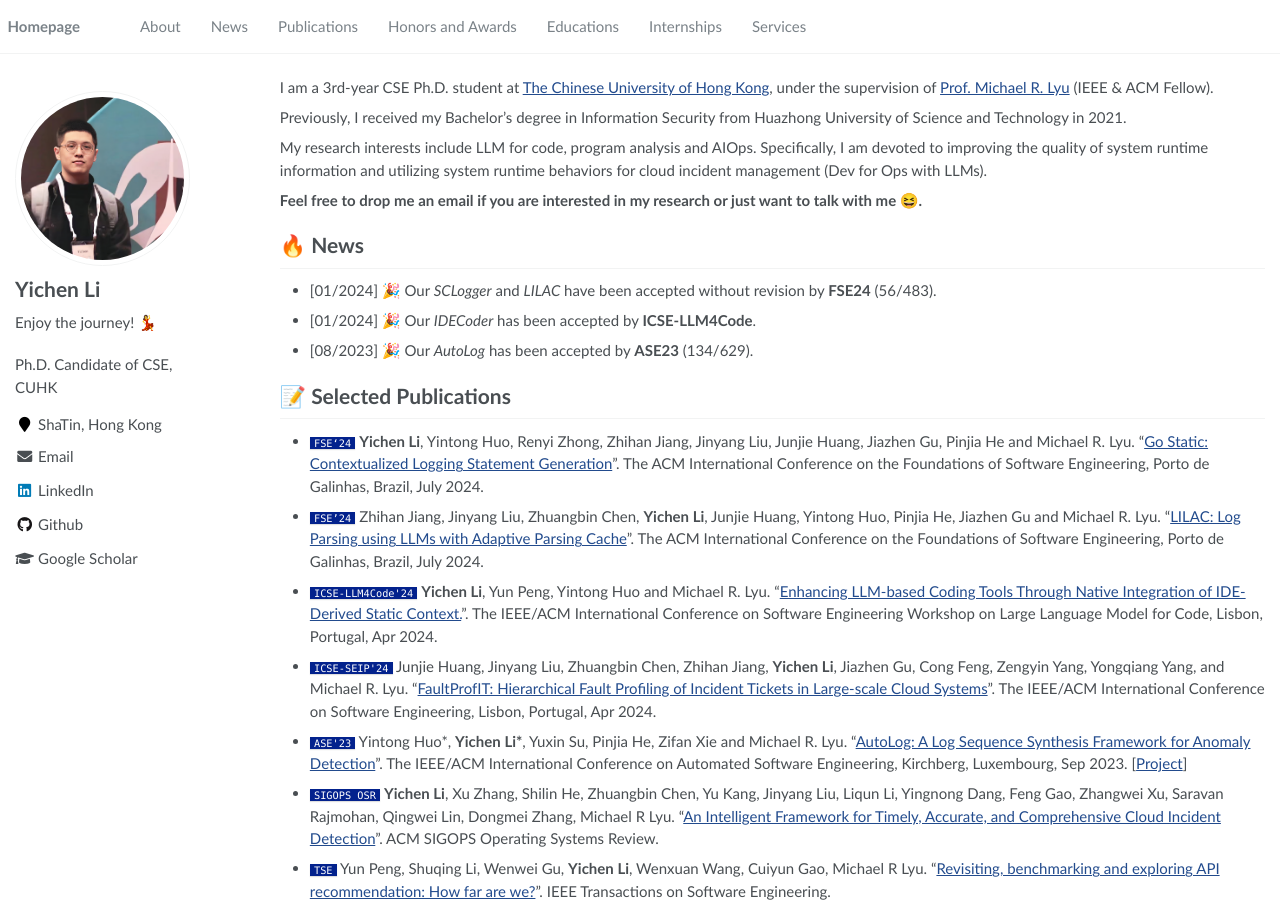
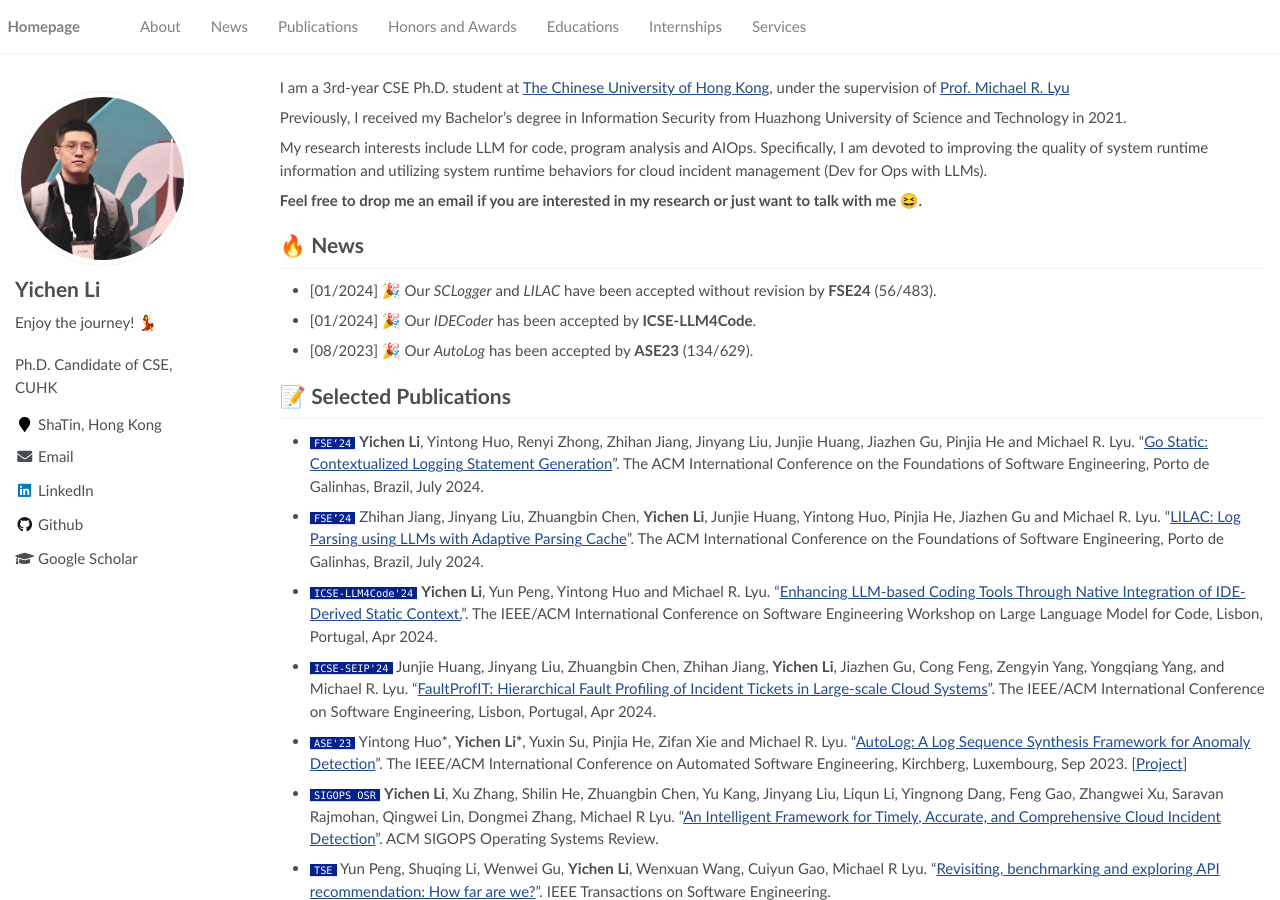
Before and after one commit to YichenLi00/YichenLi00.github.io, a Jekyll site: the page built from _pages/about.md, in a window 1280 px wide and 900 px high. Built offline with Jekyll 4.4.1, drawn with Linux system fonts in a browser that asks for light colours; a script that is not in the unit is left out.

Commit message:
Update intro.md

```diff
--- a/_pages/includes/intro.md
+++ b/_pages/includes/intro.md
@@ -1,4 +1,4 @@
-I am a 3rd-year CSE Ph.D. student at [The Chinese University of Hong Kong](https://www.cuhk.edu.hk), under the supervision of [Prof. Michael R. Lyu](https://www.cse.cuhk.edu.hk/lyu/) (IEEE & ACM Fellow).
+I am a 3rd-year CSE Ph.D. student at [The Chinese University of Hong Kong](https://www.cuhk.edu.hk), under the supervision of [Prof. Michael R. Lyu](https://www.cse.cuhk.edu.hk/lyu/)
 
 Previously, I received my Bachelor's degree in Information Security from Huazhong University of Science and Technology in 2021.
 
```
